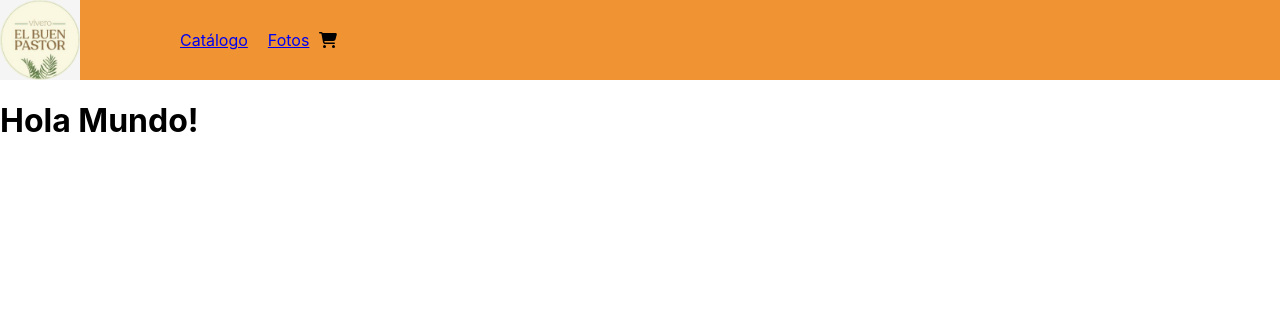
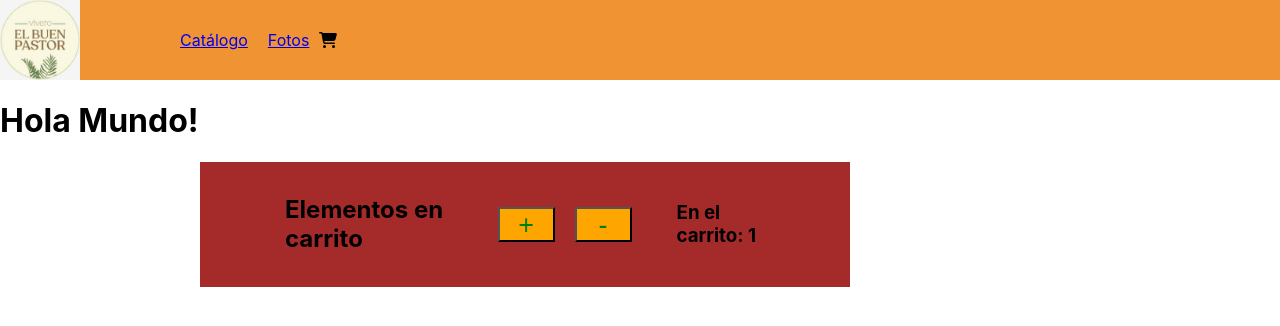
Before and after one commit to lezicae/PONTLEZICA-REACT-JS, a React (Create React App) app: page / in a window 1280 px wide. Shown: the top 326 px of the page. Built offline with nearby package versions, Linux system fonts and the light colour scheme.

Commit message:
Desafio 4

```diff
--- /dev/null
+++ b/src/components/ItemCount.js
@@ -0,0 +1,27 @@
+import React, { useState }  from 'react';
+
+const container1 = {display:'flex',alignItems: 'center',justifyContent:'center',marginLeft:200,padding:50,width:550, height:25,backgroundColor: 'brown'}
+const box1 = {margin:10,paddingBottom:20,height: 35, width: 75,color:'green',backgroundColor:'orange', fontSize:'27px'}
+const box2 = {margin:0,padding:35}
+
+function ItemCount(props){
+  const [clicks, setClicks] = useState(props.initial);
+
+  const handleIncrement = ()=>{
+    let Incremento = clicks === props.stock ? null:setClicks(clicks+1);
+  }
+  const handleDecrement = ()=>{
+    let Decrecimiento = clicks <= props.stock && clicks > props.initial ? setClicks(clicks-1):null;
+  }
+
+  return(
+    <div style={container1}>
+      <h2 style={box2}>Elementos en carrito</h2>
+      <button style={box1} onClick={ handleIncrement } >+</button>
+      <button style={box1} onClick={ handleDecrement } >-</button>
+      <h3 style={box2}>En el carrito: {clicks}</h3>
+    </div>
+  )
+}
+
+export default ItemCount;
--- a/src/components/ItemListComponent/ItemListContainer.js
+++ b/src/components/ItemListComponent/ItemListContainer.js
@@ -1,8 +1,13 @@
+import ItemCount from "../ItemCount"
+
+
+
 function ItemListContainer(props) {
   return (
-    <div>
+    <>
       <h1>{props.greeting}</h1>
-    </div>
+      <ItemCount initial={1} stock={4}/>
+    </>
   )
 }
 
```
